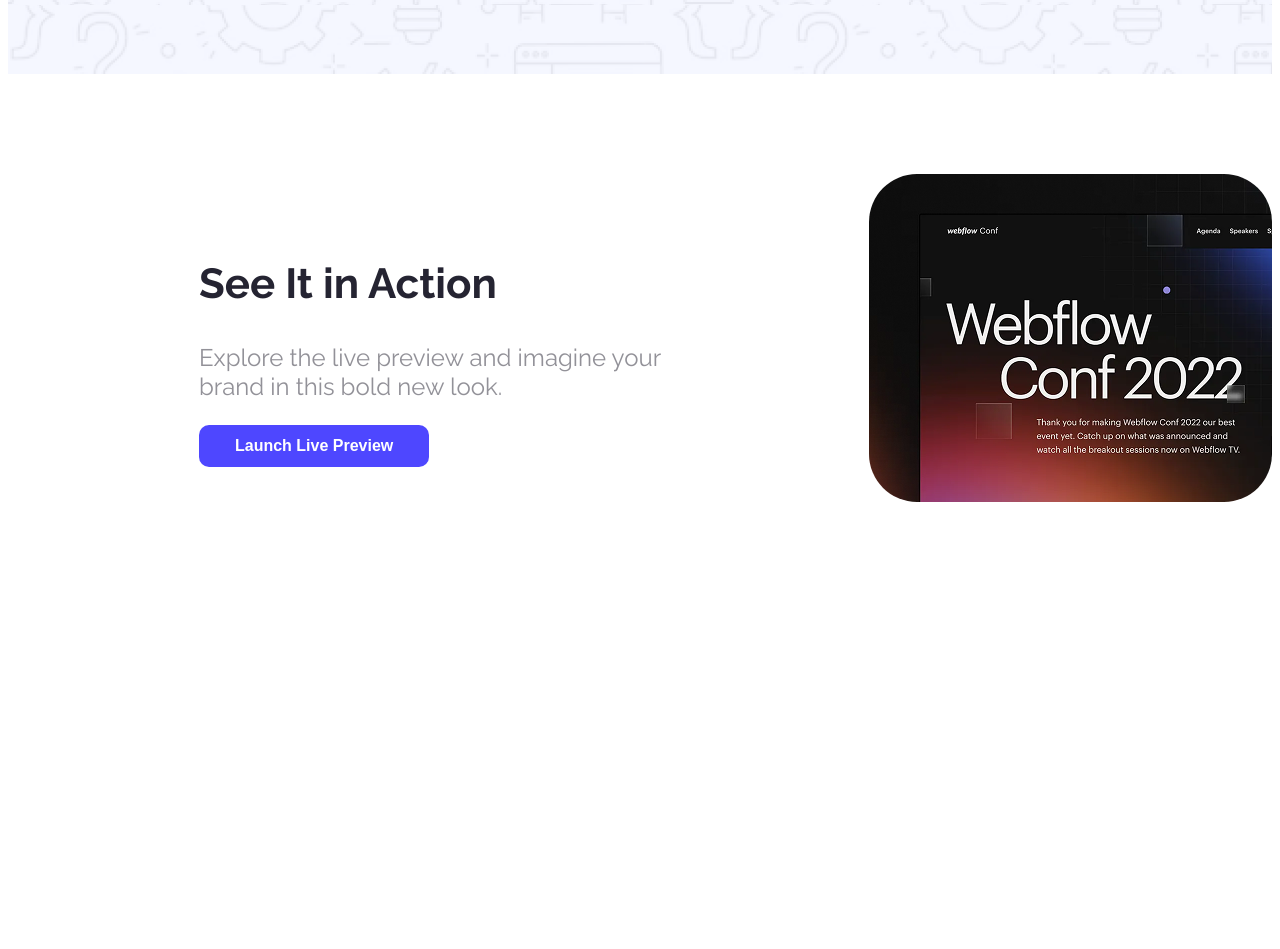
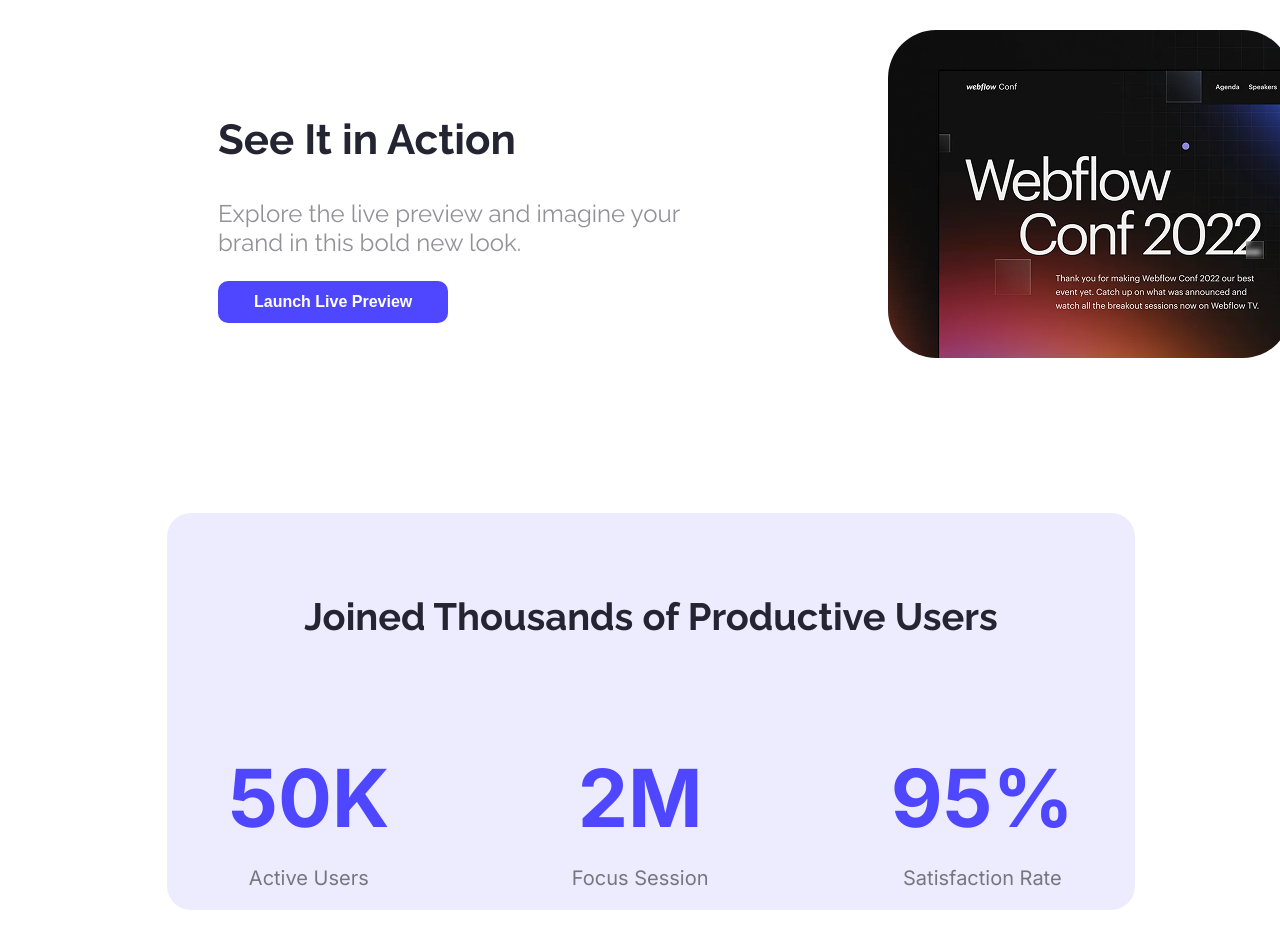
Before and after one commit to mahadi081/web-assignment-1, a plain HTML site: page index.html in a window 1280 px wide. Shown: the part 655-1604 px from the top of the page. Before the commit the page ends 1180 px from the top, so only its background shows below. Drawn offline with Linux system fonts and the light colour scheme.

Commit message:
added https://fonts.googleapis.com/css2?family=Inter:ital,opsz,wght@0,14..32,100..900;1,14..32,100..900&display=swap and about secondary-bg

```diff
--- a/index.html
+++ b/index.html
@@ -10,6 +10,9 @@
     <link rel="preconnect" href="https://fonts.googleapis.com">
     <link rel="preconnect" href="https://fonts.gstatic.com" crossorigin>
     <link href="https://fonts.googleapis.com/css2?family=Raleway:ital,wght@0,100..900;1,100..900&display=swap" rel="stylesheet">
+    <link rel="preconnect" href="https://fonts.googleapis.com">
+    <link rel="preconnect" href="https://fonts.gstatic.com" crossorigin>
+    <link href="https://fonts.googleapis.com/css2?family=Inter:ital,opsz,wght@0,14..32,100..900;1,14..32,100..900&display=swap" rel="stylesheet">
     <link rel="stylesheet" href="styles/new.css">
 
 </head>
@@ -39,6 +42,33 @@
             </div>
         </div>
 
+        <section class="about secondary-bg">
+
+
+
+                <h2 class="raleway-normal section-title">Joined Thousands of Productive Users</h2>
+
+
+           <div class="about-items inter-normal ">
+            <div class="about-item">
+                <p class="item-title">50K</p>
+                <p class="item-description">Active Users</p>
+            </div>
+            <div class="about-item">
+                <p class="item-title">2M</p>
+                <p class="item-description">Focus Session</p>
+            </div>
+            <div class="about-item">
+                <p class="item-title">95%</p>
+                <p class="item-description">Satisfaction Rate</p>
+            </div>
+
+
+
+
+           </div>
+
+        </section>
 
 
     </main>
--- a/styles/new.css
+++ b/styles/new.css
@@ -12,6 +12,13 @@
 
   font-style: normal;
 
+}
+
+.inter-normal {
+  font-family: "Inter", sans-serif;
+  font-optical-sizing: auto;
+
+  font-style: normal;
 }
 /* shared style  */
 .btn-primary{
@@ -50,6 +57,7 @@ nav{
 }
 .nav-title{
     font-weight: black;
+
     height: 150%;
     font-size: 34px;
     color: #4E47FF;
@@ -57,8 +65,8 @@ nav{
 /* banner style */
 .banner{
     max-width: 1140px;
-    margin: 50px 100px;
-    padding: 130px 150px;
+    margin: 0px auto;
+    padding: 75px 150px;
     text-align: center;
 
 
@@ -74,7 +82,7 @@ nav{
     display: flex;
     justify-content: space-between;
     width: 1123px;
-    margin: 100px 176px 0px 141px;
+    margin: 116px 0px 140px 160px;
 
 }
 .midle-past{
@@ -97,3 +105,64 @@ nav{
     width: 403px;
     border-radius: 48px;
 }
+/* section style */
+.about{
+    max-width: 1440px;
+    border-radius: 24px;
+    text-align: center;
+    padding-top: 50px;
+
+    margin:116px 137px 141px 159px;
+    justify-content: center;
+
+
+
+
+
+}
+.secondary-bg{
+    background-color: rgba(78, 71, 255, 0.1);
+    justify-content: center;
+
+
+
+}
+
+
+
+
+.section-title{
+    font-size: 38px;
+    font-weight: bold;
+
+    margin-bottom: 30px;
+
+    color: rgba(37, 36, 50, 1);
+
+
+}
+
+.about-items{
+    display: flex;
+    justify-content: space-around;
+
+    gap: 60px;
+    flex-wrap: wrap;
+}
+.item-title{
+    font-weight: bold;
+    font-size: 80px;
+    margin-bottom: 5px;
+    color: rgba(78, 71, 255, 1);
+
+
+}
+.item-description{
+    font-size: 20px;
+
+    color: rgba(0, 0, 0, 0.5);
+
+
+
+
+}
```
